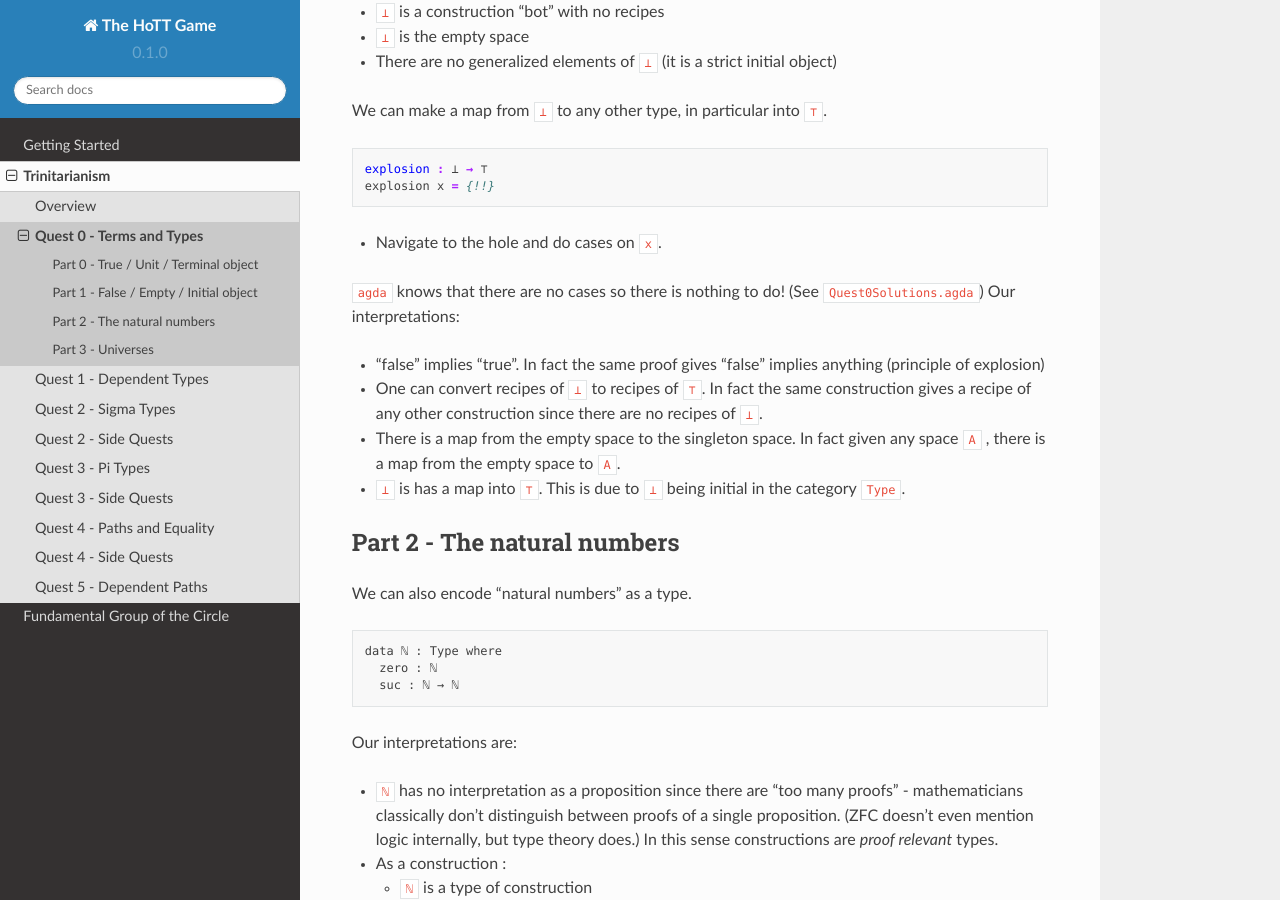
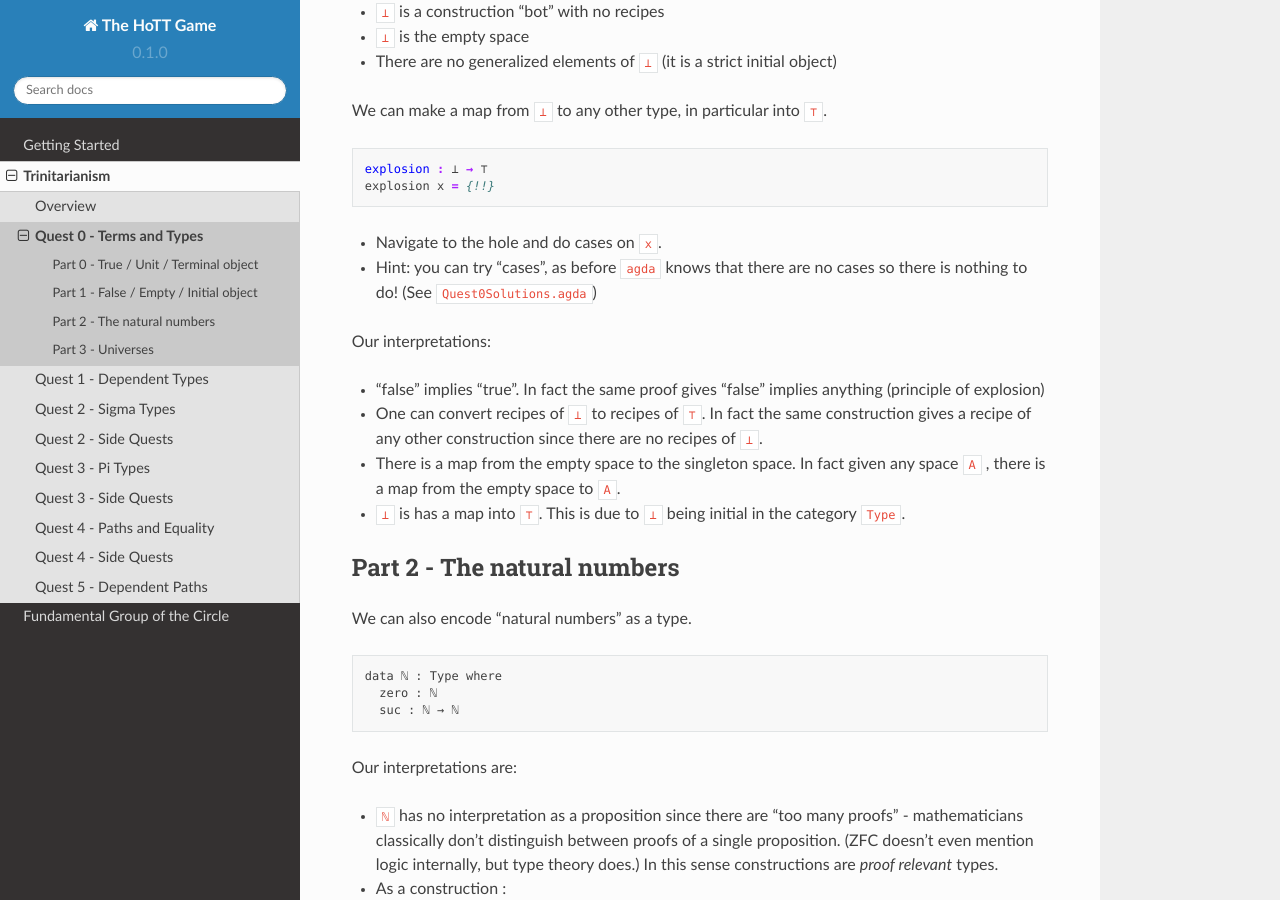
Before and after one commit to thehottgame/theHoTTGameGuide, a Sphinx documentation site: the page built from docs/source/0-trinitarianism/quest-0.rst, in a window 1280 px wide and 900 px high, scrolled down 3156 px. Built offline with Sphinx 7.4.7 and the Read the Docs theme 2.0.0, drawn with Linux system fonts in a browser that asks for light colours.

Commit message:
Update quest-0.rst

```diff
--- a/docs/source/0-trinitarianism/quest-0.rst
+++ b/docs/source/0-trinitarianism/quest-0.rst
@@ -170,8 +170,10 @@ We can make a map from ``⊥`` to any other type, in particular into ``⊤``.
 
 - Navigate to the hole and do cases on ``x``.
 
-``agda`` knows that there are no cases so there is nothing to do!
-(See ``Quest0Solutions.agda``)
+- Hint: you can try "cases", as before
+  ``agda`` knows that there are no cases so there is nothing to do!
+  (See ``Quest0Solutions.agda``)
+
 Our interpretations:
 
 - "false" implies "true".
```
